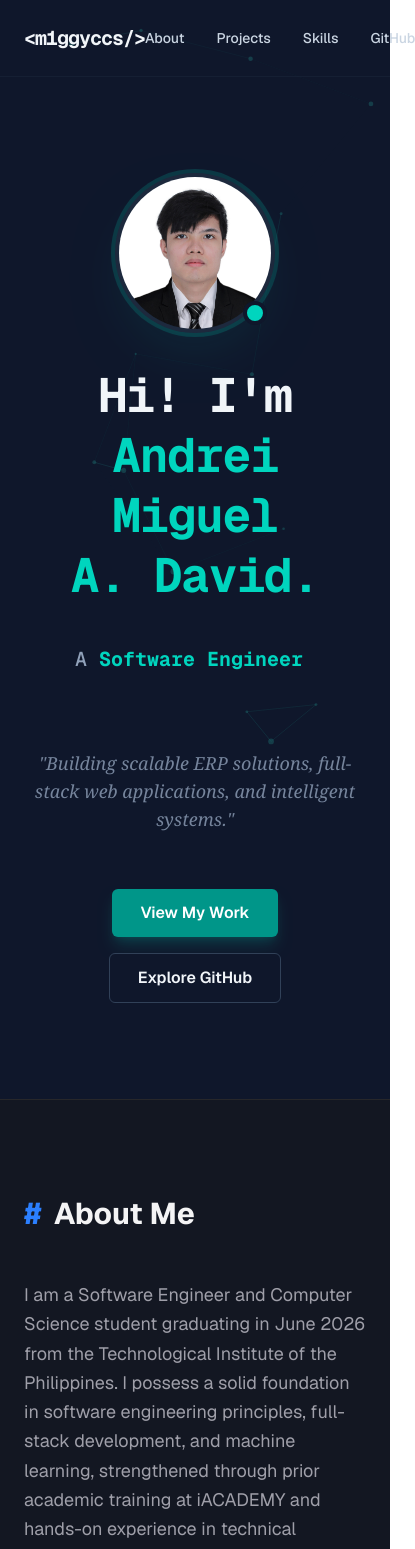
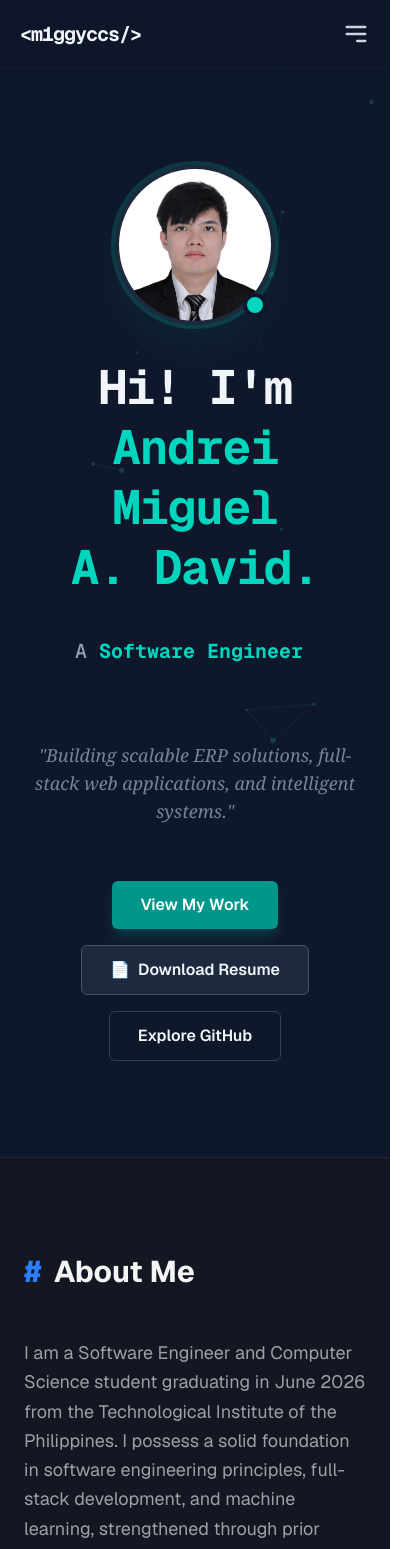
Before and after one commit to m1ggyccs/m1ggyccs, a Next.js app: page / in a window 390 px wide. Shown: the top 1549 px of the page, 415 px wide, since content can reach past the window. Built offline with nearby package versions, Linux system fonts and the light colour scheme.

Commit message:
added smooth frame

```diff
--- a/app/page.tsx
+++ b/app/page.tsx
@@ -4,9 +4,11 @@ import React, { useEffect, useState } from 'react';
 import { TypeAnimation } from 'react-type-animation';
 import Particles, { initParticlesEngine } from "@tsparticles/react";
 import { loadSlim } from "@tsparticles/slim";
+import { motion } from "framer-motion";
 
 export default function Portfolio() {
   const [init, setInit] = useState(false);
+  const [isMobileMenuOpen, setIsMobileMenuOpen] = useState(false);
 
   // Initialize the particle engine once when the component mounts
   useEffect(() => {
@@ -17,13 +19,19 @@ export default function Portfolio() {
     });
   }, []);
 
+  // Reusable animation configuration for scroll reveals
+  const fadeInUp = {
+    hidden: { opacity: 0, y: 40 },
+    visible: { opacity: 1, y: 0, transition: { duration: 0.6, ease: "easeOut" } }
+  };
+
   return (
     // Changed to a dark slate background to match the reference's navy hue
     <div className="min-h-screen bg-slate-900 text-slate-300 font-sans selection:bg-teal-500/30 relative">
 
       {/* Background Particles Network - Only renders after initialization */}
       {init && (
-        <div className="absolute inset-0 z-0 opacity-40 pointer-events-none">
+        <div className="absolute inset-0 z-0 opacity-40 pointer-events-none fixed">
           <Particles
             id="tsparticles"
             options={{
@@ -55,26 +63,56 @@ export default function Portfolio() {
         </div>
       )}
 
-      {/* Navigation */}
-      <nav className="relative z-10 flex justify-between items-center p-6 max-w-6xl mx-auto border-b border-slate-800/50">
+      {/* 1. STICKY MOBILE-RESPONSIVE NAVIGATION */}
+      <nav className="sticky top-0 z-50 w-full bg-slate-900/80 backdrop-blur-md border-b border-slate-800/50 transition-all">
+        <div className="flex justify-between items-center p-5 max-w-6xl mx-auto">
           <div className="text-xl font-bold tracking-tighter text-slate-100 font-mono">
             &lt;m1ggyccs/&gt;
           </div>
-        <div className="space-x-8 text-sm font-medium">
+
+          {/* Desktop Menu */}
+          <div className="hidden md:flex space-x-8 text-sm font-medium">
             <a href="#about" className="hover:text-teal-400 transition-colors">About</a>
+            <a href="#experience" className="hover:text-teal-400 transition-colors">Experience</a>
             <a href="#projects" className="hover:text-teal-400 transition-colors">Projects</a>
             <a href="#skills" className="hover:text-teal-400 transition-colors">Skills</a>
             <a href="https://github.com/m1ggyccs" target="_blank" rel="noreferrer" className="hover:text-teal-400 transition-colors">
               GitHub
             </a>
           </div>
+
+          {/* Mobile Hamburger Button */}
+          <button
+            className="md:hidden text-slate-300 hover:text-teal-400 focus:outline-none"
+            onClick={() => setIsMobileMenuOpen(!isMobileMenuOpen)}
+          >
+            <svg className="w-7 h-7" fill="none" stroke="currentColor" viewBox="0 0 24 24">
+              {isMobileMenuOpen ? (
+                <path strokeLinecap="round" strokeLinejoin="round" strokeWidth="2" d="M6 18L18 6M6 6l12 12" />
+              ) : (
+                <path strokeLinecap="round" strokeLinejoin="round" strokeWidth="2" d="M4 6h16M4 12h16m-7 6h7" />
+              )}
+            </svg>
+          </button>
+        </div>
+
+        {/* Mobile Dropdown Menu */}
+        {isMobileMenuOpen && (
+          <div className="md:hidden absolute top-full left-0 w-full bg-slate-900 border-b border-slate-800 shadow-xl py-4 flex flex-col items-center space-y-4">
+            <a href="#about" onClick={() => setIsMobileMenuOpen(false)} className="text-slate-300 hover:text-teal-400 font-medium">About</a>
+            <a href="#experience" onClick={() => setIsMobileMenuOpen(false)} className="text-slate-300 hover:text-teal-400 font-medium">Experience</a>
+            <a href="#projects" onClick={() => setIsMobileMenuOpen(false)} className="text-slate-300 hover:text-teal-400 font-medium">Projects</a>
+            <a href="#skills" onClick={() => setIsMobileMenuOpen(false)} className="text-slate-300 hover:text-teal-400 font-medium">Skills</a>
+            <a href="https://github.com/m1ggyccs" target="_blank" rel="noreferrer" className="text-slate-300 hover:text-teal-400 font-medium">GitHub</a>
+          </div>
+        )}
       </nav>
 
       {/* Hero Section */}
       <section className="relative z-10 max-w-6xl mx-auto px-6 py-24 flex flex-col items-center justify-center min-h-[75vh] text-center">
 
         {/* Centered Avatar Image */}
-        <div className="mb-8 relative flex justify-center">
+        <motion.div initial="hidden" animate="visible" variants={fadeInUp} className="mb-8 relative flex justify-center">
           <div className="w-40 h-40 rounded-full overflow-hidden border-4 border-slate-800 ring-4 ring-teal-500/20 shadow-2xl shadow-teal-500/10 bg-slate-800">
             <img
               src="/avatar.jpg"
@@ -84,9 +122,9 @@ export default function Portfolio() {
           </div>
           {/* Online status indicator */}
           <div className="absolute bottom-2 right-2 w-6 h-6 bg-teal-400 rounded-full border-4 border-slate-900"></div>
-        </div>
+        </motion.div>
 
-        <div className="max-w-4xl space-y-6 flex flex-col items-center">
+        <motion.div initial="hidden" animate="visible" variants={fadeInUp} transition={{ delay: 0.2 }} className="max-w-4xl space-y-6 flex flex-col items-center">
           {/* Monospace, perfectly centered header */}
           <h1 className="text-5xl md:text-7xl font-bold tracking-tight text-slate-100 font-mono leading-tight">
             Hi! I'm <span className="text-teal-400">Andrei Miguel<br />A. David.</span>
@@ -115,19 +153,24 @@ export default function Portfolio() {
             "Building scalable ERP solutions, full-stack web applications, and intelligent systems."
           </p>
 
+          {/* 2. ADDED DOWNLOAD RESUME BUTTON */}
           <div className="flex flex-wrap justify-center gap-4 pt-8">
             <a href="#projects" className="bg-teal-600 hover:bg-teal-500 text-white px-7 py-3 rounded-md font-semibold transition-all shadow-lg shadow-teal-500/20">
               View My Work
+            </a>
+            <a href="/resume.pdf" download="Andrei_David_Resume.pdf" className="bg-slate-800 hover:bg-slate-700 text-slate-100 px-7 py-3 rounded-md font-semibold transition-all border border-slate-600 hover:border-teal-500/50 flex items-center gap-2">
+              <span>📄</span> Download Resume
             </a>
             <a href="https://github.com/m1ggyccs" target="_blank" rel="noreferrer" className="bg-slate-900 hover:bg-slate-800 text-slate-100 px-7 py-3 rounded-md font-semibold transition-all border border-slate-700 hover:border-teal-500/50">
               Explore GitHub
             </a>
           </div>
-        </div>
+        </motion.div>
       </section>
 
+      {/* 3. SCROLL REVEAL ANIMATIONS APPLIED TO ALL SECTIONS */}
       {/* About Section */}
-      <section id="about" className="bg-zinc-900/50 py-24 border-y border-zinc-800">
+      <motion.section id="about" initial="hidden" whileInView="visible" viewport={{ once: true, amount: 0.2 }} variants={fadeInUp} className="bg-zinc-900/50 py-24 border-y border-zinc-800 relative z-10">
         <div className="max-w-6xl mx-auto px-6">
           <h3 className="text-3xl font-bold mb-12 flex items-center gap-3 text-zinc-100">
             <span className="text-blue-500">#</span> About Me
@@ -162,10 +205,10 @@ export default function Portfolio() {
             </div>
           </div>
         </div>
-      </section>
+      </motion.section>
 
       {/* Professional Experience Section */}
-      <section id="experience" className="py-24 border-b border-slate-800/50 relative z-10">
+      <motion.section id="experience" initial="hidden" whileInView="visible" viewport={{ once: true, amount: 0.2 }} variants={fadeInUp} className="py-24 border-b border-slate-800/50 relative z-10">
         <div className="max-w-6xl mx-auto px-6">
           <h3 className="text-3xl font-bold mb-12 flex items-center gap-3 text-slate-100 font-mono">
             <span className="text-blue-500">#</span> Professional Experience
@@ -232,10 +275,10 @@ export default function Portfolio() {
 
           </div>
         </div>
-      </section>
+      </motion.section>
 
       {/* Education & Certifications Section */}
-      <section id="education" className="py-24 border-b border-slate-800/50 relative z-10 bg-slate-900/20">
+      <motion.section id="education" initial="hidden" whileInView="visible" viewport={{ once: true, amount: 0.2 }} variants={fadeInUp} className="py-24 border-b border-slate-800/50 relative z-10 bg-slate-900/20">
         <div className="max-w-6xl mx-auto px-6 grid lg:grid-cols-2 gap-16">
 
           {/* Education Column */}
@@ -382,10 +425,10 @@ export default function Portfolio() {
           </div>
 
         </div>
-      </section>
+      </motion.section>
 
       {/* Projects Section */}
-      <section id="projects" className="bg-slate-900/50 py-24 border-b border-slate-800 relative z-10">
+      <motion.section id="projects" initial="hidden" whileInView="visible" viewport={{ once: true, amount: 0.2 }} variants={fadeInUp} className="bg-slate-900/50 py-24 border-b border-slate-800 relative z-10">
         <div className="max-w-6xl mx-auto px-6">
           <div className="flex flex-col md:flex-row md:items-end justify-between mb-12 gap-6">
             <h3 className="text-3xl font-bold flex items-center gap-3 text-slate-100 font-mono">
@@ -493,10 +536,10 @@ export default function Portfolio() {
 
           </div>
         </div>
-      </section>
+      </motion.section>
 
       {/* Skills Section */}
-      <section id="skills" className="py-24 relative z-10 border-b border-slate-800/50">
+      <motion.section id="skills" initial="hidden" whileInView="visible" viewport={{ once: true, amount: 0.2 }} variants={fadeInUp} className="py-24 relative z-10 border-b border-slate-800/50">
         <div className="max-w-7xl mx-auto px-6">
 
           <h3 className="text-3xl md:text-4xl font-bold mb-16 text-center text-slate-100 font-mono">
@@ -605,17 +648,18 @@ export default function Portfolio() {
           </div>
 
         </div>
-      </section>
+      </motion.section>
 
       {/* Let's Connect / Contact Section */}
-      <section id="contact" className="py-24 relative z-10 border-t border-slate-800/50 bg-slate-900/50">
+      <motion.section id="contact" initial="hidden" whileInView="visible" viewport={{ once: true, amount: 0.2 }} variants={fadeInUp} className="py-24 relative z-10 border-t border-slate-800/50 bg-slate-900/50">
         <div className="max-w-4xl mx-auto px-6 text-center">
           <h3 className="text-4xl md:text-5xl font-extrabold text-slate-100 mb-6 font-mono">
             <span className="text-teal-500">Let's</span> Connect
           </h3>
 
           <p className="text-lg text-slate-400 mb-10 leading-relaxed max-w-2xl mx-auto">
-
+            {/* Added a strong call to action text here */}
+            I am actively seeking an <strong className="text-teal-400 font-semibold">IT/CS Intern role</strong> to complete my 500-hour internship requirement. Whether you are looking for an eager developer, want to discuss Business Central AL, or chat about AI projects, my inbox is open!
           </p>
 
           <div className="flex flex-col sm:flex-row justify-center items-center gap-6 mb-12">
@@ -641,7 +685,7 @@ export default function Portfolio() {
             </a>
           </div>
         </div>
-      </section>
+      </motion.section>
 
       {/* Footer */}
       <footer className="py-8 text-center text-slate-600 text-sm border-t border-slate-800/50 bg-slate-950 relative z-10">
--- a/package.json
+++ b/package.json
@@ -11,6 +11,7 @@
   "dependencies": {
     "@tsparticles/react": "^3.0.0",
     "@tsparticles/slim": "^3.9.1",
+    "framer-motion": "^12.34.3",
     "next": "16.1.6",
     "react": "19.2.3",
     "react-dom": "19.2.3",
```
Also changed, not shown: 2 other files (tests, documents, lock files or other folders). Lines whose indentation alone changed are shown as unchanged.
